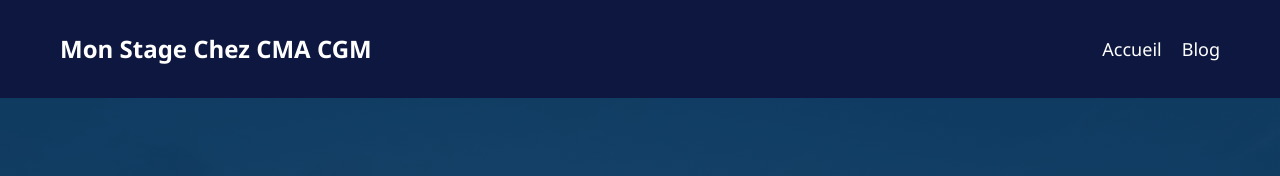
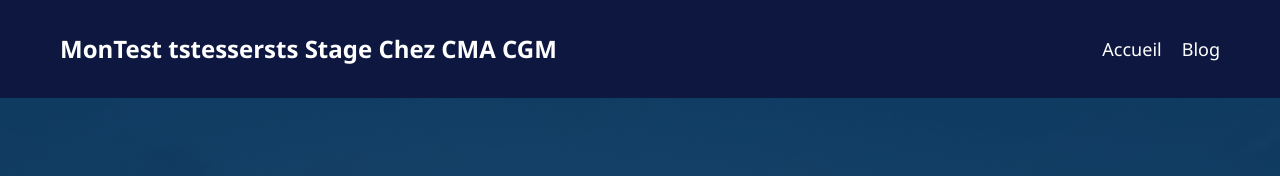
Before and after one commit to SantiagoH10/cmacgm_course, a plain HTML site: page index.html in a window 1280 px wide. Shown: the top 176 px of the page. Drawn offline with Linux system fonts and the light colour scheme.

Commit message:
test modification

```diff
--- a/index.html
+++ b/index.html
@@ -11,7 +11,7 @@
     <header>
         <div class="container">
             <div class="navbar">
-                <div class="logo">Mon Stage Chez CMA CGM</div>
+                <div class="logo">MonTest tstessersts Stage Chez CMA CGM</div>
                 <nav>
                     <ul class="nav-links">
                         <li><a href="index.html">Accueil</a></li>
```
